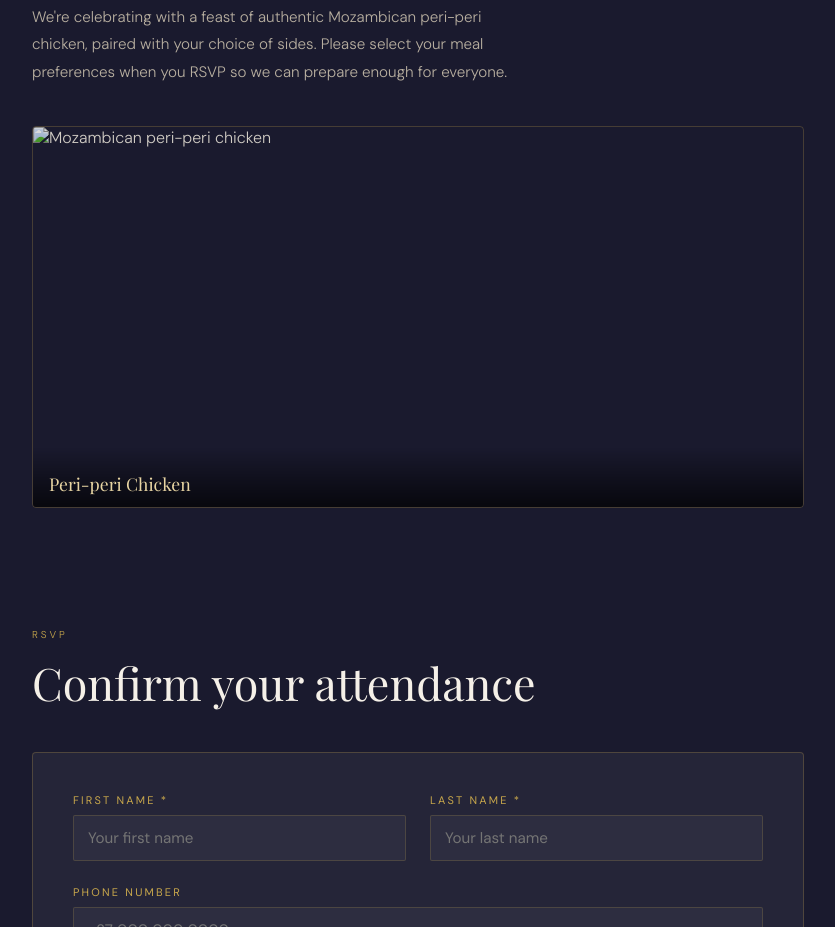
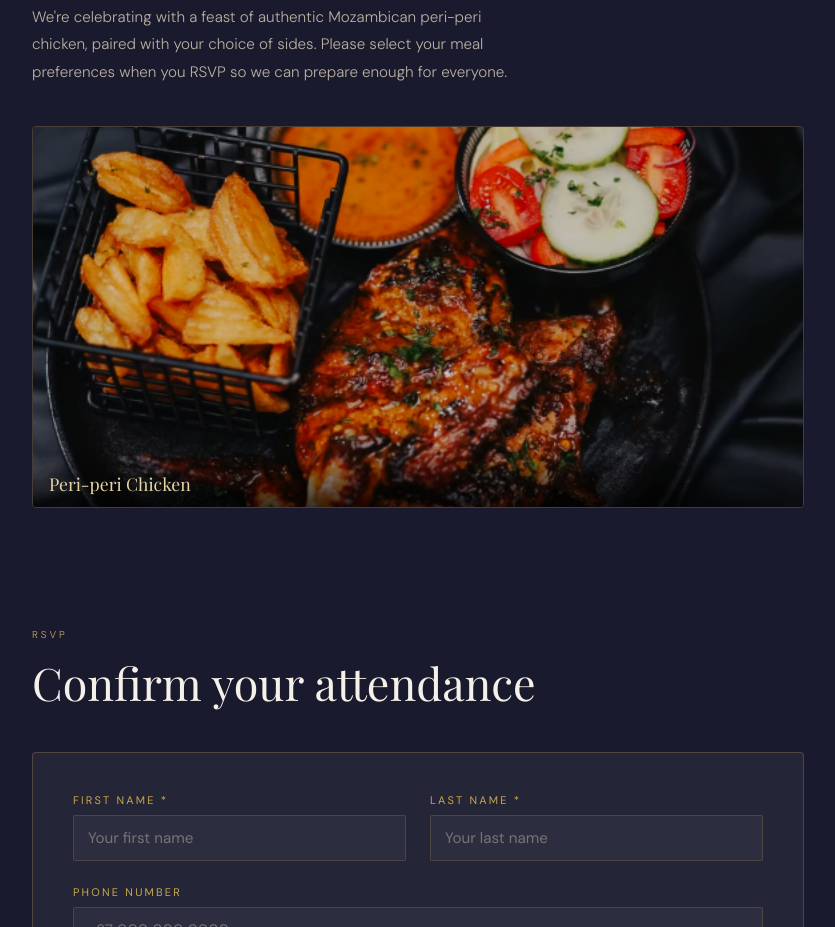
Before and after one commit to Humbahsot/Graduation, a plain HTML site: page index.html in a window 1280 px wide. Shown: the part 1000-1927 px from the top of the page, without its empty margins (222-1057 px from the left). Drawn offline with nearby package versions, Linux system fonts and the light colour scheme; a web font is replaced by a local one.

Commit message:
Update index.html

```diff
--- a/index.html
+++ b/index.html
@@ -539,7 +539,7 @@
     </p>
 
     <div class="menu-photo">
-      <img src="/mnt/user-data/uploads/1779136686178_image.png" alt="Mozambican peri-peri chicken">
+      <img src="image.png" alt="Mozambican peri-peri chicken">
       <div class="menu-photo-label">Peri-peri Chicken</div>
     </div>
   </section>
```
